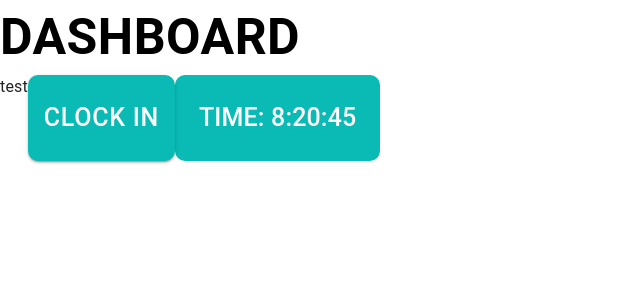
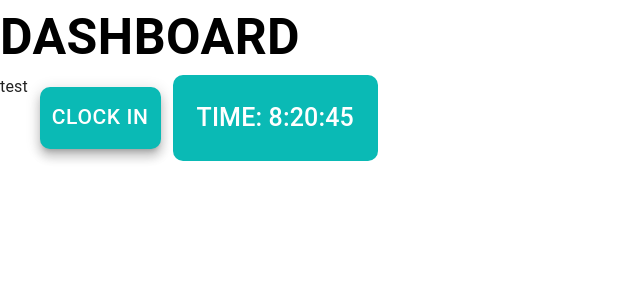
Before and after one commit to rondelhallare/HRIS-FrontEnd, a React (Create React App) app: page /Dashboard in a window 1280 px wide. Shown: the top 300 px of the page, without its empty margins (0-640 px from the left). Built offline with nearby package versions, Linux system fonts and the light colour scheme.

Commit message:
delete files

```diff
--- a/src/Components/Dashboard/ClockIn.js
+++ b/src/Components/Dashboard/ClockIn.js
@@ -8,10 +8,13 @@ const ClockIn = () => {
             display: 'flex',
         }}>
             <Button color="secondary" variant="contained" sx={{
-                fontSize: '25px',
+                fontSize: '21px',
                 fontWeight: 'medium',
                 color: '#FFFFFF',
-                borderRadius: '10px'
+                borderRadius: '10px',
+                p: '12px',
+                m: '12px',
+                boxShadow: 8,
             }}>
                 CLOCK IN
             </Button>
```
Also changed, not shown: src/Components/Dashboard/CalendarDash.js (deleted, +0 -10 lines), src/Components/Dashboard/Profile.js (deleted).
